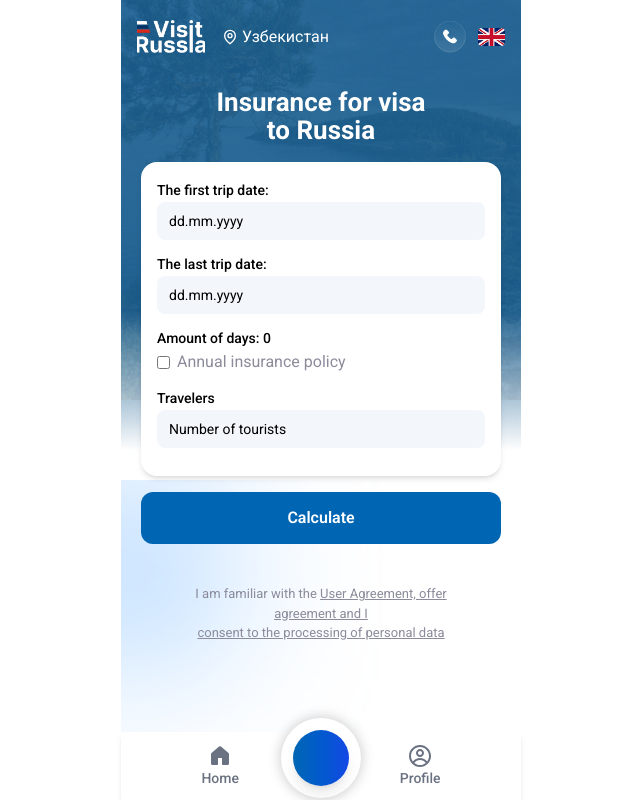
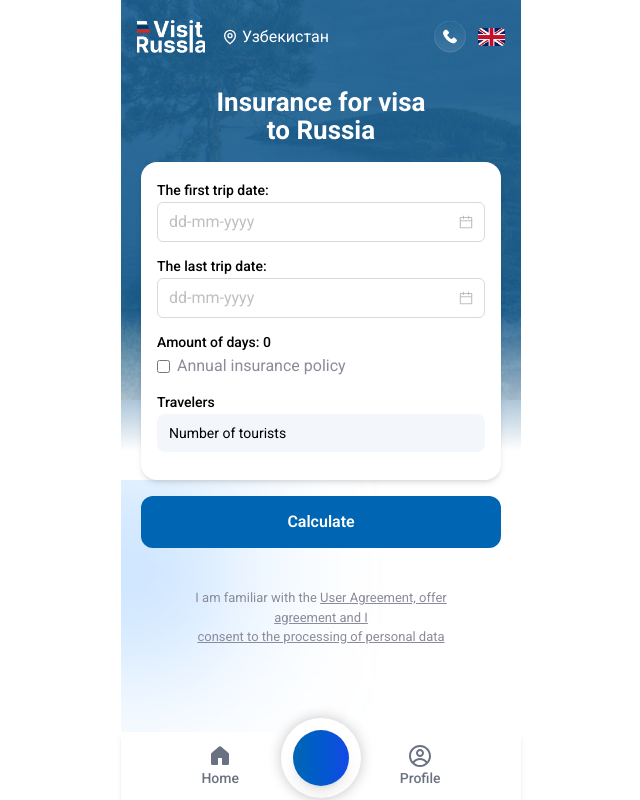
Before and after one commit to asrorovuz/visit_russian, a React (Vite) app: page / in a window 1280 px wide. Shown: the whole page, without its empty margins (319-959 px from the left). Built offline with nearby package versions, Linux system fonts and the light colour scheme.

Commit message:
fix datepicker

```diff
--- a/index.html
+++ b/index.html
@@ -4,6 +4,7 @@
     <meta charset="UTF-8" />
     <link rel="icon" type="image/svg+xml" href="/src/assets/logo.png" />
     <meta name="viewport" content="width=device-width, initial-scale=1.0" />
+    <meta name="viewport" content="width=device-width, initial-scale=1.0, maximum-scale=1.0, user-scalable=no">
     <meta name="viewport" content="width=device-width, initial-scale=1.0, maximum-scale=1.0, user-scalable=no">
     <title>Visit Russian</title>
   </head>
--- a/package.json
+++ b/package.json
@@ -11,6 +11,7 @@
   },
   "dependencies": {
     "@tailwindcss/vite": "^4.1.11",
+    "antd": "^5.26.7",
     "i18next": "^25.3.2",
     "i18next-browser-languagedetector": "^8.2.0",
     "i18next-http-backend": "^3.0.2",
--- a/src/components/calculate/index.tsx
+++ b/src/components/calculate/index.tsx
@@ -1,11 +1,10 @@
 import { useEffect, useRef, useState } from "react";
-import DatePicker from "react-datepicker";
-import "../../style/custom-datepicker.css";
-import CustomInput from "../../ui/custom-input";
 import CustomButton from "../../ui/button";
 import { IoCloseCircle, IoChevronDown } from "react-icons/io5";
 import DaySelect from "../../ui/day-select";
 import { useTranslation } from "react-i18next";
+import { DatePicker } from "antd";
+import dayjs from "dayjs";
 
 const Calculate = ({
   calcData,
@@ -15,6 +14,7 @@ const Calculate = ({
   setVisableCard,
 }: any) => {
   const { t } = useTranslation();
+
   const [startDate, setStartDate] = useState<Date | undefined>(undefined);
   const [endDate, setEndDate] = useState<Date | undefined>(undefined);
   const [selectedDays, setSelectedDays] = useState<number>(365);
@@ -23,15 +23,19 @@ const Calculate = ({
   );
   const [isOpen, setIsOpen] = useState<boolean>(false);
   const [showAgeDropdown, setShowAgeDropdown] = useState<boolean>(false);
-  const [selectedAge, setSelectedAge] = useState<number>(30); // ✅ 30 yosh default tanlangan
+  const [selectedAge, setSelectedAge] = useState<number>(30);
+  const [isStartOpen, setIsStartOpen] = useState<boolean>(false);
+
   const [errors, setErrors] = useState({
     startDate: "",
     endDate: "",
     tourists: "",
   });
-  const endDateRef = useRef<any>(null);
+
+  // const endDateRef = useRef<any>(null);
   const age30Ref = useRef<HTMLDivElement>(null);
   const ageDropdownRef = useRef<HTMLDivElement>(null);
+
   const ageOptions = Array.from({ length: 101 }, (_, i) => i);
 
   const removeTourist = (id: number) => {
@@ -39,7 +43,7 @@ const Calculate = ({
   };
 
   const addTourist = (age: number) => {
-    setSelectedAge(age); // ✅ tanlangan yoshni saqlash
+    setSelectedAge(age);
     setTourists((prev: any) => [
       ...prev,
       { id: Date.now(), age, firstname: "", lastname: "", isBuy: false },
@@ -90,6 +94,7 @@ const Calculate = ({
         birthOfDate: undefined,
       },
     }));
+
     setVisableCard(true);
   };
 
@@ -122,15 +127,6 @@ const Calculate = ({
   }, []);
 
   useEffect(() => {
-    if (startDate && !checkbox) {
-      setTimeout(() => {
-        endDateRef.current?.setOpen(true);
-      }, 100);
-    }
-  }, [startDate, checkbox]);
-
-  // ✅ Dropdown ochilganda 30 yoshga scroll bo'lishi
-  useEffect(() => {
     if (showAgeDropdown) {
       setTimeout(() => {
         age30Ref.current?.scrollIntoView({
@@ -138,7 +134,7 @@ const Calculate = ({
           block: "center",
         });
       }, 0);
-      setSelectedAge(30)
+      setSelectedAge(30);
     }
   }, [showAgeDropdown]);
 
@@ -149,51 +145,62 @@ const Calculate = ({
       </h1>
 
       <div className="bg-white rounded-2xl p-4 shadow-md">
-        {/* Start Date */}
         <div className="w-full mb-3">
           <label className="mb-1 text-[14px] font-medium leading-[140%]">
             {t("calculate.firstDate")}
           </label>
           <DatePicker
-            selected={startDate}
-            minDate={new Date()}
-            onChange={(date: any) => setStartDate(date)}
-            placeholderText={t("date")}
-            dateFormat="dd.MM.yyyy"
-            className="w-full"
-            calendarClassName="custom-datepicker"
-            customInput={<CustomInput />}
+            open={isStartOpen}
+            onOpenChange={(open) => setIsStartOpen(open)}
+            value={startDate ? dayjs(startDate) : null}
+            placeholder="dd-mm-yyyy"
+            format="DD-MM-YYYY"
+            className="custom-datepicker w-full"
+            size="large"
+            inputReadOnly
+            disabledDate={(current) =>
+              current ? current < dayjs().startOf("day") : false
+            }
+            onChange={(date) => {
+              setStartDate(date?.toDate()), setIsStartOpen(false);
+            }}
           />
-          {errors.startDate && !startDate && (
+
+          {errors.startDate && (
             <div className="text-red-500 text-sm mt-1">{errors.startDate}</div>
           )}
         </div>
 
-        {/* End Date */}
         {!checkbox && (
           <div className="w-full mb-3">
             <label className="mb-1 text-[14px] font-medium leading-[140%]">
               {t("calculate.lastDate")}
             </label>
             <DatePicker
-              ref={endDateRef}
-              selected={endDate}
-              disabled={!startDate}
-              onChange={(date: any) => setEndDate(date)}
-              placeholderText={t("date")}
-              dateFormat="dd.MM.yyyy"
-              className="w-full"
-              calendarClassName="custom-datepicker"
-              customInput={<CustomInput />}
-              minDate={startDate}
+              value={endDate ? dayjs(endDate) : null}
+              placeholder="dd-mm-yyyy"
+              format="DD-MM-YYYY"
+              className="custom-datepicker w-full"
+              size="large"
+              inputReadOnly
+              onChange={(date) => setEndDate(date?.toDate())}
+              disabledDate={(current) =>
+                startDate ? current && current < dayjs(startDate) : false
+              }
+              onFocus={() => {
+                if (!startDate) {
+                  setIsStartOpen(true);
+                }else{
+                  setIsOpen(false)
+                }
+              }}
             />
-            {errors.endDate && !endDate && (
+            {errors.endDate && (
               <div className="text-red-500 text-sm mt-1">{errors.endDate}</div>
             )}
           </div>
         )}
 
-        {/* Days + Checkbox */}
         <div className="w-full mb-3">
           <label className="mb-1 text-[14px] font-medium leading-[140%]">
             {t("calculate.days")} <span>{selectedDays || 0}</span>
@@ -216,7 +223,6 @@ const Calculate = ({
           />
         )}
 
-        {/* Tourists */}
         <div className="w-full mb-3">
           <label className="mb-1 text-[14px] font-medium leading-[140%]">
             {t("calculate.traveler")}{" "}
@@ -254,7 +260,6 @@ const Calculate = ({
                   </div>
                 ))}
 
-                {/* Age Dropdown */}
                 <div className="relative" ref={ageDropdownRef}>
                   <button
                     onClick={() => setShowAgeDropdown((prev) => !prev)}
@@ -288,14 +293,14 @@ const Calculate = ({
           )}
         </div>
 
-        {errors.tourists && !tourists?.length && (
+        {errors.tourists && (
           <div className="text-red-500 text-sm mt-2">{errors?.tourists}</div>
         )}
       </div>
 
       <div className="mt-4 w-full">
         <CustomButton
-          width={"w-full"}
+          width="w-full"
           onClick={handleSubmit}
           text={t("calculate.button1")}
         />
--- a/src/components/police-card/index.tsx
+++ b/src/components/police-card/index.tsx
@@ -1,9 +1,9 @@
-import DatePicker from "react-datepicker";
-import CustomInput from "../../ui/custom-input";
 import { IoCloseSharp } from "react-icons/io5";
 import CustomButton from "../../ui/button";
 import { BiPlus } from "react-icons/bi";
 import { useTranslation } from "react-i18next";
+import dayjs from "dayjs";
+import { DatePicker, type DatePickerProps } from "antd";
 
 const PoliceCard = ({ item, setCalcData, error }: any) => {
   const { t } = useTranslation();
@@ -40,28 +40,10 @@ const PoliceCard = ({ item, setCalcData, error }: any) => {
   };
 
   // ✅ Qo‘lda sana yozishni ham qo‘llab-quvvatlovchi funktsiya
-  const onChangebirthOfDate = (date: Date | string | null) => {
-    let parsedDate: Date | null = null;
-
-    if (typeof date === "string") {
-      const parts = date.split(".");
-      if (parts.length === 3) {
-        const [day, month, year] = parts.map((p) => parseInt(p, 10));
-        if (!isNaN(day) && !isNaN(month) && !isNaN(year)) {
-          parsedDate = new Date(year, month - 1, day);
-        }
-      }
-    } else {
-      parsedDate = date;
-    }
-
-    setCalcData((prev: any) => ({
-      ...prev,
-      police: {
-        ...prev.police,
-        birthOfDate: parsedDate,
-      },
-    }));
+  const onChange: DatePickerProps["onChange"] = (_, dateString) => {
+    setCalcData((prev: any) => {
+      return { ...prev, police: { ...item, birthOfDate: dateString } };
+    });
   };
 
   const addEmailField = () => {
@@ -135,7 +117,7 @@ const PoliceCard = ({ item, setCalcData, error }: any) => {
           value={item.firstname || ""}
           onChange={onChangeInput}
           type="text"
-          className={`py-2 px-2.5 w-full rounded-lg bg-[#F3F6FB] border ${
+          className={`py-2 px-2.5 w-full rounded-lg bg-[#F3F6FB] outline-0 border ${
             error && !item?.firstname ? "border-red-500" : "border-transparent"
           }`}
         />
@@ -151,7 +133,7 @@ const PoliceCard = ({ item, setCalcData, error }: any) => {
           value={item.lastname || ""}
           onChange={onChangeInput}
           type="text"
-          className={`py-2 px-2.5 w-full rounded-lg bg-[#F3F6FB] border ${
+          className={`py-2 px-2.5 w-full rounded-lg bg-[#F3F6FB] border outline-0 ${
             error && !item?.lastname ? "border-red-500" : "border-transparent"
           }`}
         />
@@ -163,20 +145,17 @@ const PoliceCard = ({ item, setCalcData, error }: any) => {
           {t("traveler.birthOfDate")}
         </label>
         <DatePicker
-          selected={item.birthOfDate || undefined}
-          onChange={onChangebirthOfDate}
-          onChangeRaw={(e: any) => onChangebirthOfDate(e.target.value)}
-          placeholderText={t("date")}
-          dateFormat="dd.MM.yyyy"
-          className={`w-full border ${
-            error && !item?.birthOfDate
-              ? "border-red-500"
-              : "border-transparent"
-          }`}
-          calendarClassName="custom-datepicker"
-          customInput={<CustomInput />}
-          isClearable
-          autoComplete="off"
+          value={
+            item.birthOfDate ? dayjs(item.birthOfDate, "DD-MM-YYYY") : null
+          }
+          placeholder="dd-mm-yyyy"
+          format={{
+            format: "DD-MM-YYYY",
+            type: "mask",
+          }}
+          className={`custom-datepicker w-full ${error && !item?.birthOfDate ? "outline-1 outline-red-500" : "border-transparent"}`}
+          size="large"
+          onChange={onChange}
         />
       </div>
 
--- a/src/components/tour-card/index.tsx
+++ b/src/components/tour-card/index.tsx
@@ -1,7 +1,7 @@
-import DatePicker from "react-datepicker";
-import CustomInput from "../../ui/custom-input";
 import { IoCloseSharp } from "react-icons/io5";
 import { useTranslation } from "react-i18next";
+import dayjs from "dayjs";
+import { DatePicker } from "antd";
 
 const TourCard = ({ item, index, setCalcData, onRemove, error }: any) => {
   const { t } = useTranslation();
@@ -49,12 +49,12 @@ const TourCard = ({ item, index, setCalcData, onRemove, error }: any) => {
     });
   };
 
-  const onChangebirthOfDate = (date: any) => {
+  const onChange = (_: any, dateString: any) => {
     setCalcData((prev: any) => {
       const updatedTravelers = [...prev.travelers];
       updatedTravelers[index] = {
         ...updatedTravelers[index],
-        birthOfDate: date,
+        birthOfDate: dateString,
       };
       return { ...prev, travelers: updatedTravelers };
     });
@@ -105,7 +105,7 @@ const TourCard = ({ item, index, setCalcData, onRemove, error }: any) => {
           value={item.firstname || ""}
           onChange={onChangeInput}
           type="text"
-          className={`py-2 px-2.5 w-full rounded-lg bg-[#F3F6FB] border ${
+          className={`py-2 px-2.5 w-full rounded-lg bg-[#F3F6FB] border outline-0 ${
             error && !item?.firstname ? "border-red-500" : "border-transparent"
           }`}
         />
@@ -120,7 +120,7 @@ const TourCard = ({ item, index, setCalcData, onRemove, error }: any) => {
           value={item.lastname || ""}
           onChange={onChangeInput}
           type="text"
-          className={`py-2 px-2.5 w-full rounded-lg bg-[#F3F6FB] border ${
+          className={`py-2 px-2.5 w-full rounded-lg bg-[#F3F6FB] border outline-0 ${
             error && !item?.lastname ? "border-red-500" : "border-transparent"
           }`}
         />
@@ -131,17 +131,19 @@ const TourCard = ({ item, index, setCalcData, onRemove, error }: any) => {
           {t("traveler.birthOfDate")}
         </label>
         <DatePicker
-          selected={item.birthOfDate || null}
-          onChange={onChangebirthOfDate}
-          placeholderText={t("date")}
-          dateFormat="dd.MM.yyyy"
-          className={`w-full border ${
-            error && !item?.birthOfDate
-              ? "border-red-500"
-              : "border-transparent"
-          }`}
-          calendarClassName="custom-datepicker"
-          customInput={<CustomInput />}
+          value={
+            item.birthOfDate ? dayjs(item.birthOfDate, "DD-MM-YYYY") : null
+          }
+          status={error && !item?.birthOfDate ? "error" : ""}
+          placeholder="dd-mm-yyyy"
+          format={{
+            format: "DD-MM-YYYY",
+            type: "mask",
+          }}
+
+          className={`custom-datepicker w-full ${error && !item?.birthOfDate ? "outline-1 outline-red-500" : "border-transparent"}`}
+          size="large"
+          onChange={onChange}
         />
       </div>
 
--- a/src/ui/custom-input/index.tsx
+++ /dev/null
@@ -1,24 +0,0 @@
-import { forwardRef } from "react";
-import { useTranslation } from "react-i18next";
-
-const CustomInput = forwardRef(({ value, onClick, className }: any, ref) => {
-  const { t } = useTranslation();
-
-  return (
-    <div
-      onClick={onClick}
-      ref={ref as React.Ref<HTMLDivElement>}
-      className={`
-        w-full bg-[#F3F6FB] rounded-lg py-[7px] px-3 text-[14px] font-normal leading-6
-        outline-none focus:outline focus:outline-button flex justify-between items-center
-        cursor-pointer transition
-        ${className}  // 👉 MUHIM: tashqaridan kelgan className shu yerda ishlatiladi
-      `}
-    >
-      <span>{value || t("date")}</span>
-      {/* svg qismi o‘zgartirilmagan */}
-    </div>
-  );
-});
-
-export default CustomInput;
```
Also changed, not shown: src/index.css (+15 -0 lines), 1 other file (tests, documents, lock files or other folders).
